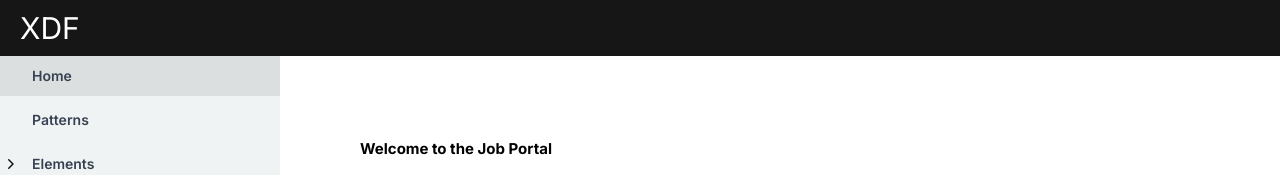
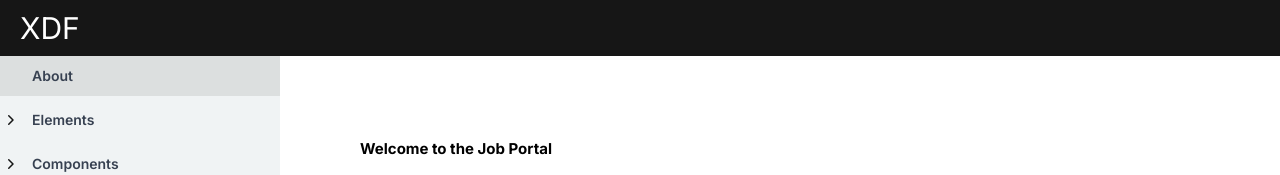
Before and after one commit to totisama/design-system, a Next.js app: page / in a window 1280 px wide. Shown: the top 175 px of the page. Built offline with nearby package versions, Linux system fonts and the light colour scheme.

Commit message:
change routes constant

```diff
--- a/src/constants.ts
+++ b/src/constants.ts
@@ -1,11 +1,7 @@
 export const SIDE_BAR_ITEMS = [
   {
-    name: 'Home',
+    name: 'About',
     href: '/',
-  },
-  {
-    name: 'Patterns',
-    href: '/patterns',
   },
   {
     name: 'Elements',
@@ -18,6 +14,8 @@ export const SIDE_BAR_ITEMS = [
       { name: 'Colors', href: '/elements/colors' },
       { name: 'Spacing', href: '/elements/spacing' },
       { name: 'Typography', href: '/elements/typography' },
+      { name: 'Heading', href: '/elements/heading' },
+      { name: 'Paragraph', href: '/elements/paragraph' },
       { name: 'Grid', href: '/elements/grid' },
       { name: 'Flex', href: '/elements/flex' },
       { name: 'Stack', href: '/elements/stack' },
@@ -33,10 +31,8 @@ export const SIDE_BAR_ITEMS = [
       { name: 'Callout', href: '/components/callout' },
       { name: 'Card', href: '/components/card' },
       { name: 'Combo box', href: '/components/combo-box' },
-      { name: 'Heading', href: '/components/heading' },
       { name: 'Help text', href: '/components/help-text' },
       { name: 'List', href: '/components/list' },
-      { name: 'Paragraph', href: '/components/paragraph' },
       { name: 'Radio Button', href: '/components/radio-button' },
       { name: 'Switch', href: '/components/switch' },
       { name: 'Tabs', href: '/components/tabs' },
```
